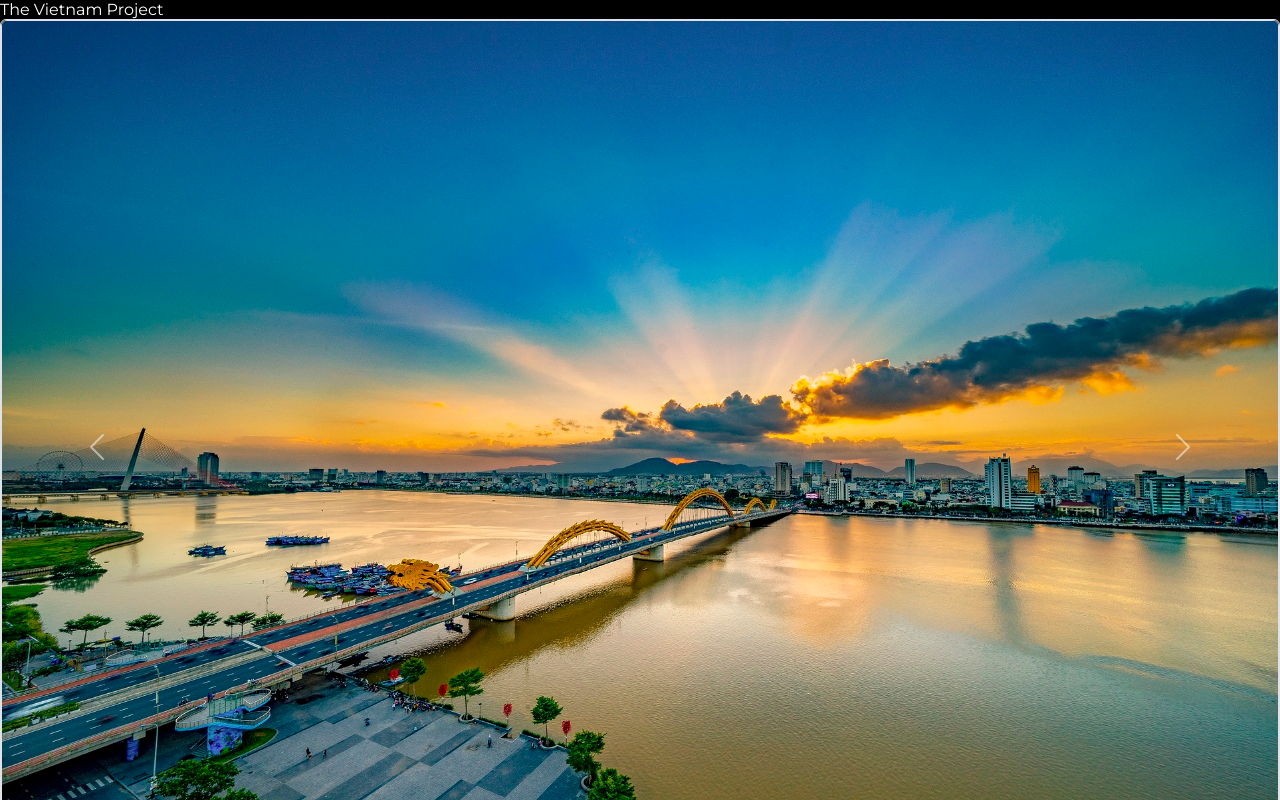
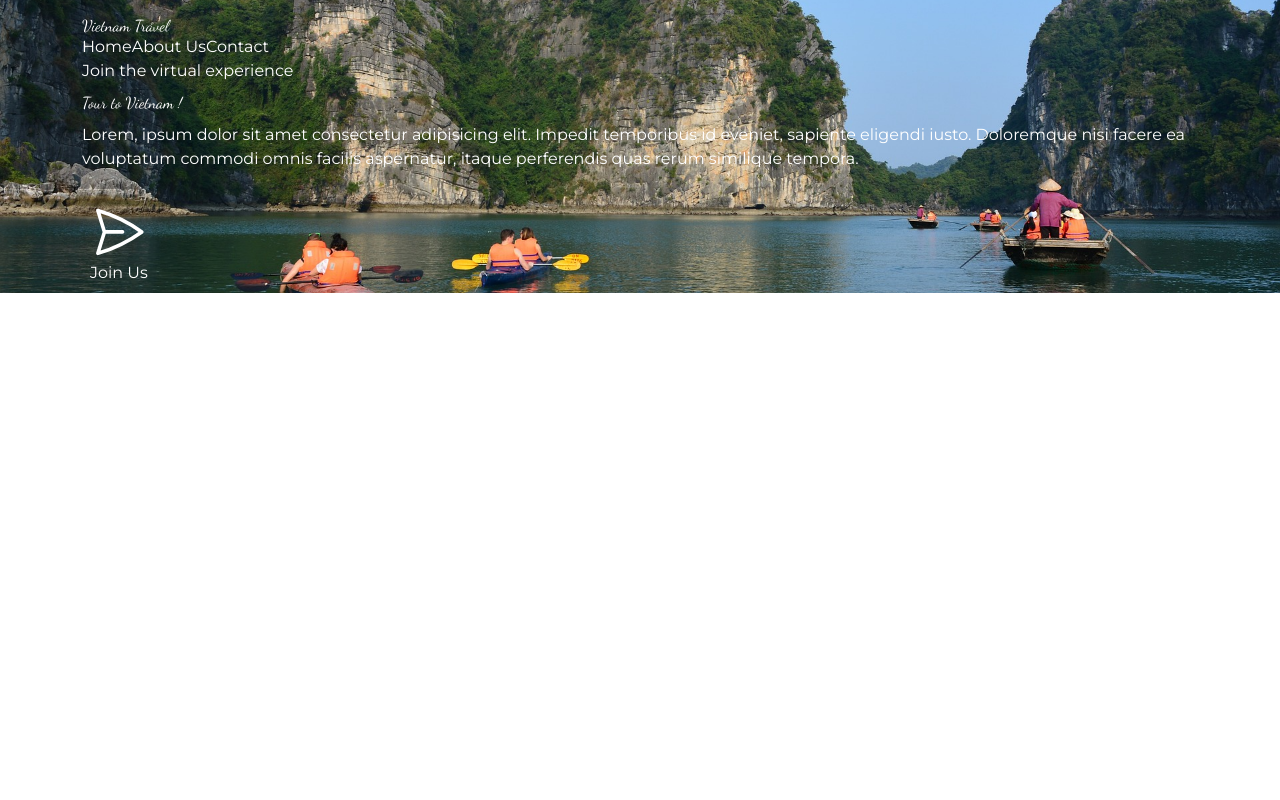
Before and after one commit to n2ai/senior-project, a React (Vite) app in the folder project-FE/: page / in a window 1280 px wide. Shown: the top 800 px of the page. Built offline with nearby package versions, Linux system fonts and the light colour scheme.

Commit message:
Update Banner of Home Page

```diff
--- a/project-FE/index.html
+++ b/project-FE/index.html
@@ -7,6 +7,7 @@
     <link rel="preconnect" href="https://fonts.googleapis.com">
     <link rel="preconnect" href="https://fonts.gstatic.com" crossorigin>
     <link href="https://fonts.googleapis.com/css2?family=Montserrat:ital,wght@0,100..900;1,100..900&display=swap" rel="stylesheet">
+    <link href="https://fonts.googleapis.com/css2?family=Dancing+Script:wght@400..700&display=swap" rel="stylesheet">
     <title>Vite + React + TS</title>
 
   </head>
--- a/project-FE/package.json
+++ b/project-FE/package.json
@@ -11,6 +11,7 @@
   },
   "dependencies": {
     "bootstrap": "^5.3.3",
+    "heroicons": "^2.1.5",
     "react": "^18.3.1",
     "react-bootstrap": "^2.10.4",
     "react-dom": "^18.3.1",
--- a/project-FE/src/index.css
+++ b/project-FE/src/index.css
@@ -10,5 +10,8 @@
 
 body {
     font-family: 'Montserrat', sans-serif;
+}
 
+.caligraphy{
+    font-family: "Dancing Script", cursive;
 }
--- a/project-FE/src/routes/Home.tsx
+++ b/project-FE/src/routes/Home.tsx
@@ -1,10 +1,11 @@
-import { CarouselCaption, CarouselItem } from "react-bootstrap";
+import { Button, CarouselCaption, CarouselItem } from "react-bootstrap";
 import bridgeImg from "../images/bridge-7438161_1920.jpg";
 import haLongImg from "../images/ha-long-bay-2404431_1920.jpg";
 import oldWomanImg from "../images/ha-long-bay-2404431_1920.jpg";
 import riceFiledImg from "../images/rice-field-7218033_1920.jpg";
 import saigonRiverImg from "../images/saigon-river-4593234_1920.jpg";
 import streetVendorImg from "../images/street-vendor-4176310_1920.jpg";
+import nightImg from "../images/night-4639069_1920.jpg"
 import { useState, useEffect } from "react";
 import Carousel from 'react-bootstrap/Carousel';
 const Home = ()=>{
@@ -17,54 +18,92 @@ const Home = ()=>{
         saigonRiverImg,
         streetVendorImg
     ]
+
+    //header Style
+    const headerStyle = {
+        backgroundImage: `url(${oldWomanImg})`,
+        backgroundSize:'cover',
+        backgroundPosition:'center',
+
+    }
+
+    //Nav Bar Link
+    const navBarLink:{
+        id:string,
+        href:string,
+        name:string
+    }[] = [
+        {
+            id:'home',
+            href:'/home',
+            name:'Home'
+        },{
+            id:'aboutUs',
+            href:'/aboutUs',
+            name:'About Us'
+        },{
+            id:'contact',
+            href:'/contact',
+            name:'Contact'
+        }
+    ]
+
+    const navBarItems = navBarLink.map((item)=>{
+        return(
+            <a href={item.href} id={item.id}>
+              {item.name}
+            </a>
+        )
+    })
+
     return(
 
-        <div className="w-screen h-screen bg-black">
-
-            <div className="flex items-center justify-center">
-                <h1 className="text-white">The Vietnam Project</h1>
+        <div>
+            <div className="w-full h-[600px] flex items-center justify-center" style={headerStyle}>
+                <div className="container w-full h-full text-white pt-3 flex-col"> {/* Added bg-red-500 for visibility */}
+                    <div className="flex w-full h-[36px] justify-around">
+                        {/**Title */}
+                        <div className="w-full h-full flex items-center">
+                            <h1 className="caligraphy text-3xl">Vietnam Travel</h1>
                         </div>
 
-            {/** Gallery section */}
-
-            {/**This one only display when screen is sm / md */}
-            <div className="flex justify-center lg:hidden">
-                <Carousel className="w-[400px] border rounded">
-                    <Carousel.Item className="relative w-full group">
-                        <img alt="text" src={images[0]} className="border rounded object-cover">
-
-                        </img>
-
-                        <CarouselCaption>
-                            <h1 className=" text-3xl">Our Story</h1>
-                        </CarouselCaption>
-
-                    </Carousel.Item>
-                </Carousel>
+                        {/**Nav Bar */}
+                        <div className="flex w-full h-full items-center gap-6 justify-center">
+                            {navBarItems}
                         </div>
 
-            {/**This one display when screen is lg */}
-            <div className="lg:flex justify-center gap-3 items-center hidden">
-                <div className="w-[300px]">
-                    <img src={images[0]} className=" border rounded object-cover">
-
-                    </img>
                     </div>
 
-                <div className="w-[300px]">
-                    <img src={images[0]} className=" border rounded object-cover">
+                    {/**Description */}
 
-                    </img>
-                </div>
+                    <div className="w-full mt-[100px] h-[300px]">
+                        <p className=" text-2xl">
+                            Join the virtual experience
+                        </p>
 
-                <div className="w-[300px]">
-                    <img src={images[0]} className=" border rounded object-cover">
+                        <p className="caligraphy text-7xl mt-2">
+                            Tour to Vietnam !
+                        </p>
 
-                    </img>
+                        <p className="text-xl mt-2">
+                            Lorem, ipsum dolor sit amet consectetur adipisicing elit. Impedit temporibus id eveniet, sapiente eligendi iusto. Doloremque nisi facere ea voluptatum commodi omnis facilis aspernatur, itaque perferendis quas rerum similique tempora.
+                        </p>
+
+                        <button type="button" className="font-bold flex items-center justify-center gap-x-2  mt-4  rounded-lg w-[150px] bg-red-400 p-2">
+                            <svg xmlns="http://www.w3.org/2000/svg" fill="none" viewBox="0 0 24 24" strokeWidth={1.5} stroke="currentColor" className="size-6">
+                                <path strokeLinecap="round" strokeLinejoin="round" d="M6 12 3.269 3.125A59.769 59.769 0 0 1 21.485 12 59.768 59.768 0 0 1 3.27 20.875L5.999 12Zm0 0h7.5" />
+                            </svg>
+
+                            <p>Join Us</p>
+                        </button>
                     </div>
                 </div>
             </div>
 
+            <div>
+
+            </div>
+        </div>
     )
 }
 
```
Also changed, not shown: project-FE/src/images/night-4639069_1920.jpg (added), 1 other file (tests, documents, lock files or other folders). Lines whose indentation alone changed are shown as unchanged.
